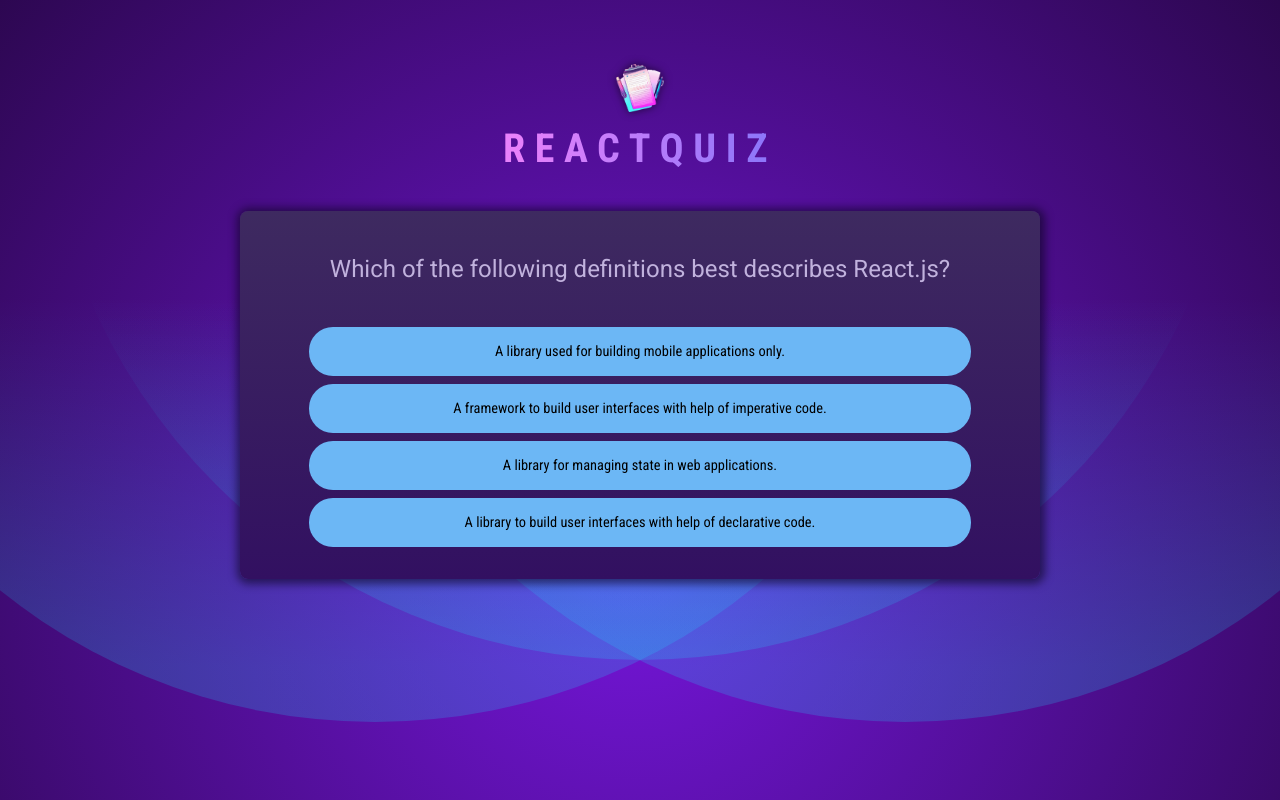
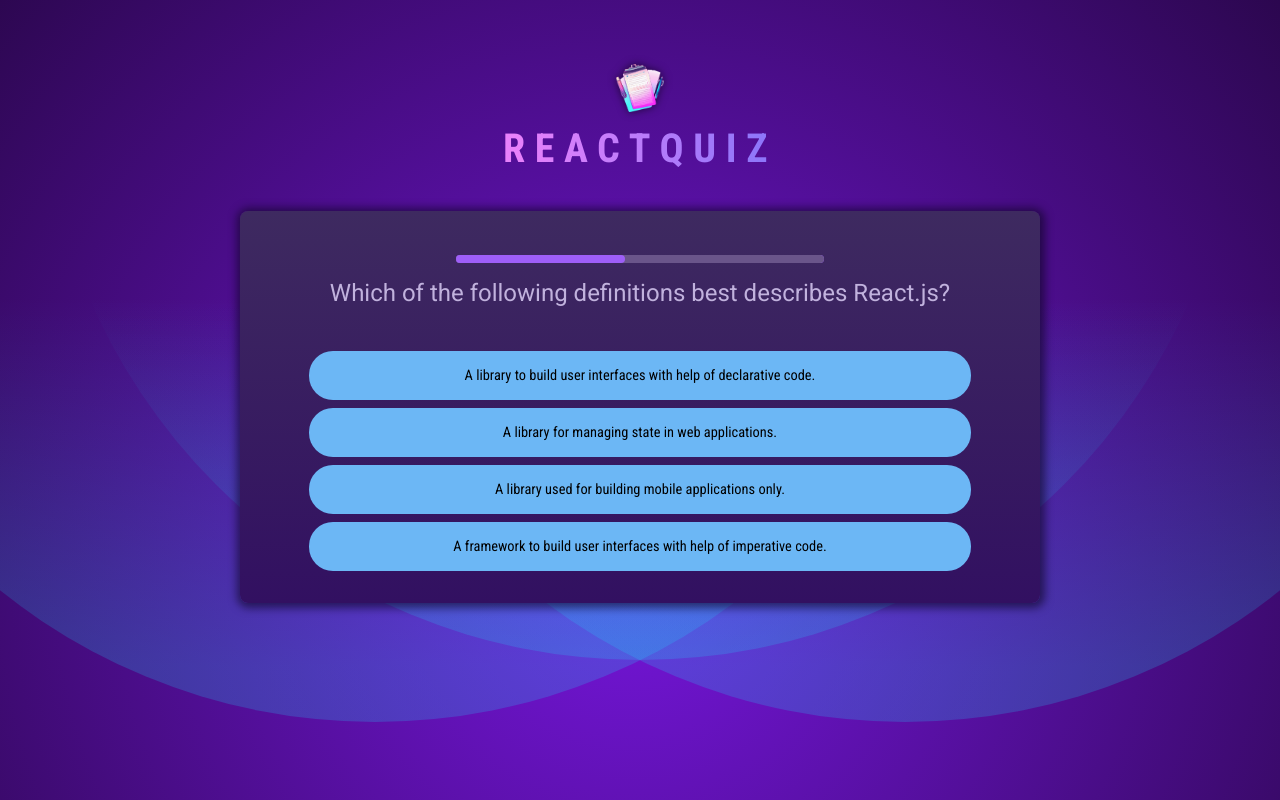
Before and after one commit to AmadHashmi/quiz-app-with-react, a React (Vite) app: page / in a window 1280 px wide. Built offline with nearby package versions, Linux system fonts and the light colour scheme.

Commit message:
adding more components like questions, answers to manage state better

```diff
--- /dev/null
+++ b/src/components/Answers.jsx
@@ -0,0 +1,40 @@
+import { useRef } from "react";
+
+export default function Answers({
+  answers,
+  selectedAnswer,
+  answerState,
+  onSelect,
+}) {
+  const shuffledAnswers = useRef();
+  if (!shuffledAnswers.current) {
+    shuffledAnswers.current = [...answers];
+    shuffledAnswers.current.sort(() => Math.random() - 0.5);
+  }
+  return (
+    <ul id="answers">
+      {shuffledAnswers.current.map((answer) => {
+        const isSelected = selectedAnswer === answer;
+        let cssClasses = "";
+
+        if (answerState === "answered" && isSelected) {
+          cssClasses = "selected";
+        }
+
+        if (
+          (answerState === "correct" || answerState === "wrong") &&
+          isSelected
+        ) {
+          cssClasses = answerState;
+        }
+        return (
+          <li key={answer} className="answer">
+            <button onClick={() => onSelect(answer)} className={cssClasses}>
+              {answer}
+            </button>
+          </li>
+        );
+      })}
+    </ul>
+  );
+}
--- /dev/null
+++ b/src/components/Question.jsx
@@ -0,0 +1,44 @@
+import { useState } from "react";
+import Answers from "./Answers";
+import QuestionTimer from "./QuestionTimer";
+import QUESTIONS from "../questions.js";
+export default function Question({ index, onSelectAnswer, onSkipAnswer }) {
+  const [answer, setAnswer] = useState({
+    selectedAnswer: "",
+    isCorrect: null,
+  });
+  function handleSelectAnswer(answer) {
+    setAnswer({
+      selectedAnswer: answer,
+      isCorrect: null,
+    });
+
+    setTimeout(() => {
+      setAnswer({
+        selectedAnswer: answer,
+        isCorrect: QUESTIONS[index].answers[0] === answer,
+      });
+
+      setTimeout(() => {
+        onSelectAnswer(answer);
+      }, 2000);
+    }, 1000);
+  }
+
+  let answerState = "";
+  if (answer.selectedAnswer) {
+    answerState = answer.isCorrect ? "correct" : "wrong";
+  }
+  return (
+    <div id="question">
+      <QuestionTimer timeout={10000} onTimeout={onSkipAnswer} />
+      <h2>{QUESTIONS[index].text}</h2>
+      <Answers
+        answers={QUESTIONS[index].answers}
+        selectedAnswer={answer.selectedAnswer}
+        answerState={answerState}
+        onSelect={handleSelectAnswer}
+      />
+    </div>
+  );
+}
--- /dev/null
+++ b/src/components/QuestionTimer.jsx
@@ -0,0 +1,23 @@
+import { useEffect, useState } from "react";
+
+export default function QuestionTimer({ timeout, onTimeout }) {
+  const [remainingTime, setRemainingTime] = useState(timeout);
+
+  useEffect(() => {
+    const timeOut = setTimeout(onTimeout, timeout);
+    return () => {
+      clearTimeout(timeOut);
+    };
+  }, [timeout, onTimeout]);
+  useEffect(() => {
+    const interval = setInterval(() => {
+      setRemainingTime((prevRemainingTime) => prevRemainingTime - 100);
+    }, 100);
+
+    return () => {
+      clearInterval(interval);
+    };
+  }, []);
+
+  return <progress id="question-time" max={timeout} value={remainingTime} />;
+}
--- a/src/components/Quiz.jsx
+++ b/src/components/Quiz.jsx
@@ -1,18 +1,27 @@
-import { useState } from "react";
+import { useCallback, useState } from "react";
 import QUESTIONS from "../questions.js";
 import quizComplete from "../assets/quiz-complete.png";
+import Question from "./Question.jsx";
+
 export default function Quiz() {
-  //   const [activeQuestionIndex, setActiveQuestionIndex] = useState(0);
   const [userAnswers, setUserAnswers] = useState([]);
   const activeQuestionIndex = userAnswers.length;
 
   const quizIsComplete = activeQuestionIndex === QUESTIONS.length;
 
-  function handleSelectAnswer(selectedAnswer) {
+  const handleSelectAnswer = useCallback(function handleSelectAnswer(
+    selectedAnswer
+  ) {
     setUserAnswers((prevAnswers) => {
       return [...prevAnswers, selectedAnswer];
     });
-  }
+  },
+  []);
+  const handleSkipAnswer = useCallback(
+    () => handleSelectAnswer(null),
+    [handleSelectAnswer]
+  );
+
   if (quizIsComplete) {
     return (
       <div id="summary">
@@ -21,22 +30,17 @@
       </div>
     );
   }
-  const shuffledAnswers = [...QUESTIONS[activeQuestionIndex].answers];
-  shuffledAnswers.sort(() => Math.random() - 0.5);
+
+  console.log("QUESTIONS[activeQuestionIndex].answers");
+  console.log(QUESTIONS[activeQuestionIndex].answers);
   return (
     <div id="quiz">
-      <div id="question">
-        <h2>{QUESTIONS[activeQuestionIndex].text}</h2>
-        <ul id="answers">
-          {shuffledAnswers.map((answer) => (
-            <li key={answer} className="answer">
-              <button onClick={() => handleSelectAnswer(answer)}>
-                {answer}
-              </button>
-            </li>
-          ))}
-        </ul>
-      </div>
+      <Question
+        key={activeQuestionIndex}
+        index={activeQuestionIndex}
+        onSkipAnswer={handleSkipAnswer}
+        onSelectAnswer={handleSelectAnswer}
+      />
     </div>
   );
 }
```
